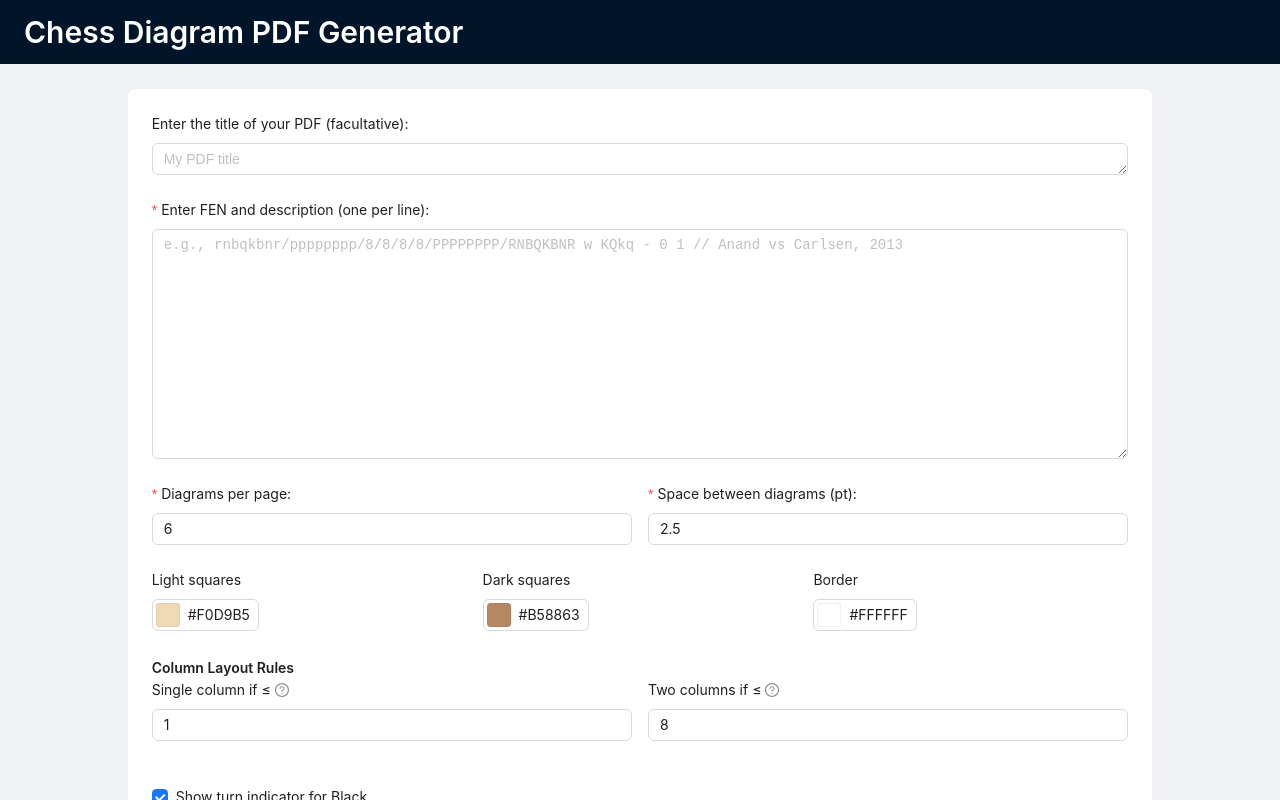
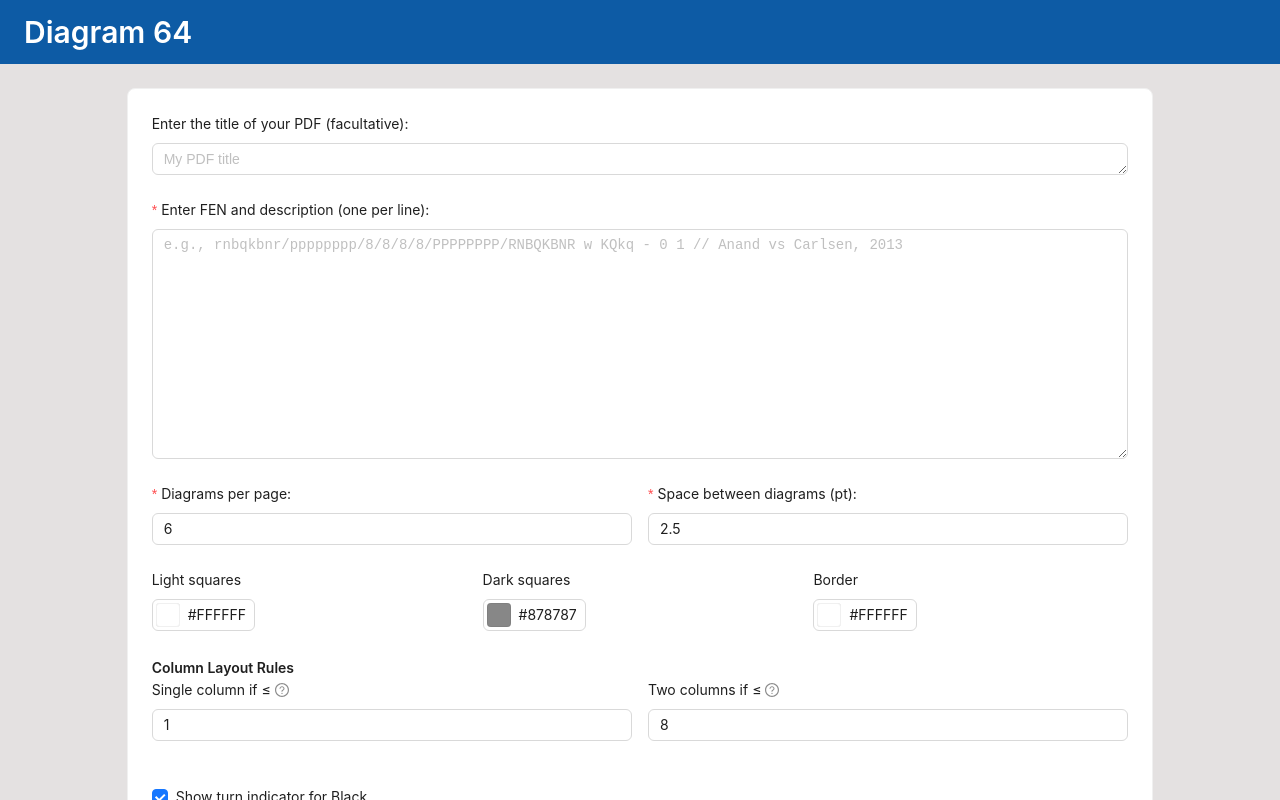
Before and after one commit to Androbi2021/Diagram-64, a React (Vite) app in the folder frontend/: page / in a window 1280 px wide. Shown: the top 800 px of the page. Built offline with nearby package versions, Linux system fonts and the light colour scheme.

Commit message:
style: Update header background color and title in the main layout

```diff
--- a/frontend/src/App.jsx
+++ b/frontend/src/App.jsx
@@ -116,10 +116,10 @@ function App() {
   };
 
   return (
-    <Layout style={{ minHeight: '100vh', background: '#f0f2f5' }}>
-      <Header style={{ background: '#001529', padding: '0 24px' }}>
+    <Layout style={{ minHeight: '100vh', background: '#e4e1e1ff' }}>
+      <Header style={{ background: '#0d5ba5ff', padding: '0 24px' }}>
         <Title level={2} style={{ color: 'white', lineHeight: '64px', margin: 0 }}>
-          Chess Diagram PDF Generator
+          Diagram 64
         </Title>
       </Header>
       <Content style={{ padding: '24px' }}>
@@ -136,8 +136,8 @@ function App() {
                     fens: '',
                     diagramsPerPage: 6,
                     padding: 2.5,
-                    lightSquares: '#f0d9b5',
-                    darkSquares: '#b58863',
+                    lightSquares: '#ffffffff',
+                    darkSquares: '#878787ff',
                     borderColor: '#ffffffff',
                     singleColumn: 1,
                     twoColumnMax: 8,
```
Also changed, not shown: 1 other file (tests, documents, lock files or other folders).
